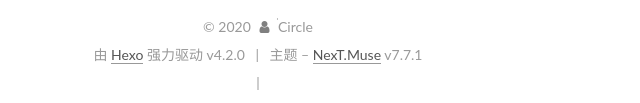
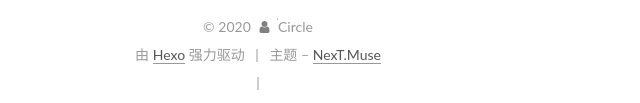
Before and after one commit to Circlecos/Circlecos.github.io, a plain HTML site: page 2019/07/17/paper-arxiv1712-07465/index.html in a window 1280 px wide. Shown: the part 4961-5064 px from the top of the page, 542-1182 px from the left. Drawn offline with nearby package versions, Linux system fonts and the light colour scheme; some packages are replaced by stand-ins of ours; animation ran at ten frames a second; a script that the page names is missing.

Commit message:
Site updated: 2020-02-03 12:11:24

```diff
--- a/2019/07/17/paper-arxiv1712-07465/index.html
+++ b/2019/07/17/paper-arxiv1712-07465/index.html
@@ -519,10 +519,10 @@
   </span>
   <span class="author" itemprop="copyrightHolder">Circle</span>
 </div>
-  <div class="powered-by">由 <a href="https://hexo.io/" class="theme-link" rel="noopener" target="_blank">Hexo</a> 强力驱动 v4.2.0
+  <div class="powered-by">由 <a href="https://hexo.io/" class="theme-link" rel="noopener" target="_blank">Hexo</a> 强力驱动
   </div>
   <span class="post-meta-divider">|</span>
-  <div class="theme-info">主题 – <a href="https://muse.theme-next.org/" class="theme-link" rel="noopener" target="_blank">NexT.Muse</a> v7.7.1
+  <div class="theme-info">主题 – <a href="https://muse.theme-next.org/" class="theme-link" rel="noopener" target="_blank">NexT.Muse</a>
   </div>
 
 
```
Also changed, not shown: 2019/08/04/paper-Reidentification-by-Relative-Distance-Comparison/index.html (+2 -2 lines), 2020/01/26/Multiple-View-Geometry-in-Computer-Vision-Section-1-1-2-3/index.html (+2 -2 lines), archives/2019/07/index.html (+2 -2 lines), archives/2019/08/index.html (+2 -2 lines), archives/2019/index.html (+2 -2 lines), archives/2020/01/index.html (+2 -2 lines), archives/2020/index.html (+2 -2 lines), archives/index.html (+2 -2 lines), index.html (+2 -2 lines), tags/LSTM/index.html (+2 -2 lines), tags/Multiple-View-Geometry-in-Computer-Vision/index.html (+2 -2 lines), tags/Person-reidentification/index.html (+2 -2 lines), tags/attention/index.html (+2 -2 lines), tags/feature-quantification/index.html (+2 -2 lines), 5 more files.
